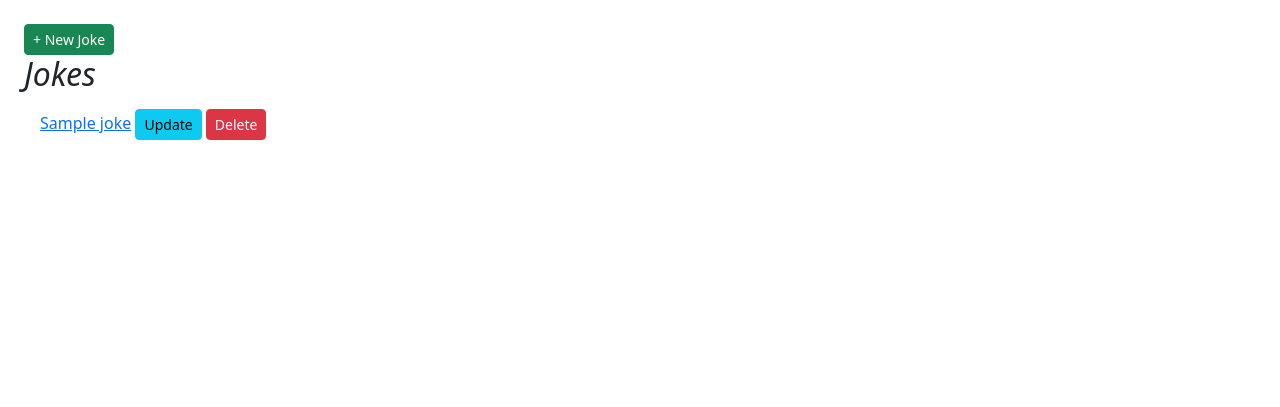
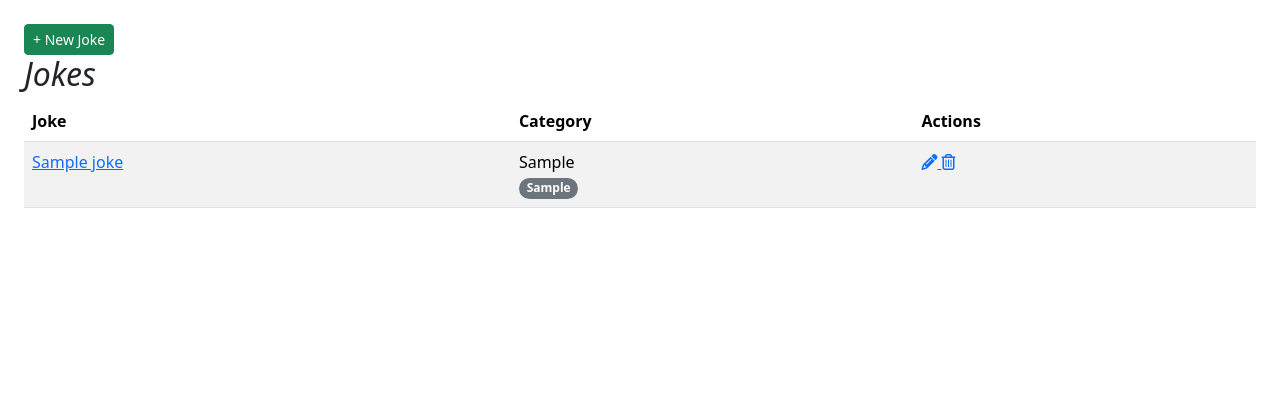
Before and after one commit to anagarcia1207/djangojokes.com, a Django app: page /jokes/ in a window 1280 px wide. Shown: the part 93-500 px from the top of the page. Run offline with Django 4.2, Linux system fonts and the light colour scheme; tables that the repository leaves empty hold one stand-in row (values such as "Sample post"); some libraries are stand-ins or nearby versions.

Commit message:
adding joke tags

```diff
--- a/templates/jokes/joke_list.html
+++ b/templates/jokes/joke_list.html
@@ -6,15 +6,38 @@
     + New Joke
   </a>
   <h2>Jokes</h2>
-  <ul class="list-group list-group-flush mb-3">
-    {% for joke in joke_list %}
-      <li class="list-group-item">
-        <a href="{{ joke.get_absolute_url }}">{{ joke.question }}</a>
-        <a href="{% url 'jokes:update' joke.slug %}"
-          class="btn btn-info btn-sm float-right mr-2">Update</a>
-        <a href="{% url 'jokes:delete' joke.slug %}"
-          class="btn btn-danger btn-sm float-right mr-2">Delete</a>
-      </li>
-    {% endfor %}
-  </ul>
+  <div class="table-responsive">
+    <table class="table table-striped" style="min-width: 500px">
+      <thead>
+        <tr>
+          <th>Joke</th><th>Category</th><th>Actions</th>
+        </tr>
+      </thead>
+      <tbody>
+        {% for joke in joke_list %}
+          <tr>
+            <td>
+              <a href="{{ joke.get_absolute_url }}">{{ joke.question }}</a>
+            </td>
+            <td>
+              {{ joke.category.category }}<br>
+              {% for tag in joke.tags.all %}
+                <span class="badge rounded-pill bg-secondary">
+                  {{ tag.tag }}
+                </span>
+              {% endfor %}
+            </td>
+            <td>
+              <a href="{% url 'jokes:update' joke.slug %}">
+                <i class="fas fa-pencil-alt"></i>
+              </a>
+              <a href="{% url 'jokes:delete' joke.slug %}">
+                <i class="far fa-trash-alt"></i>
+              </a>
+            </td>
+          </tr>
+        {% endfor %}
+      </tbody>
+    </table>
+  </div>
 {% endblock %}
```
Also changed, not shown: templates/jokes/joke_detail.html (+12 -0 lines).
